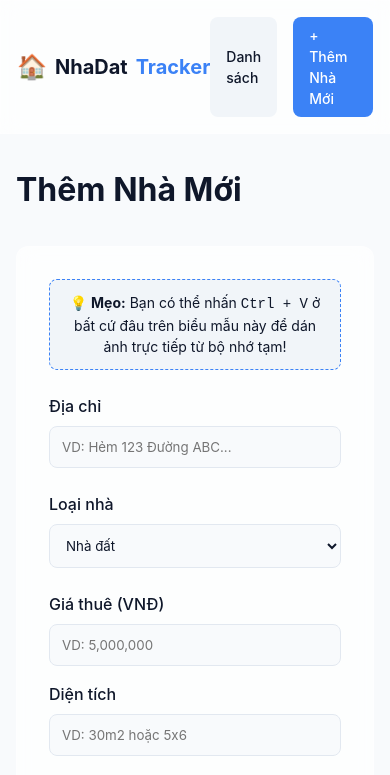
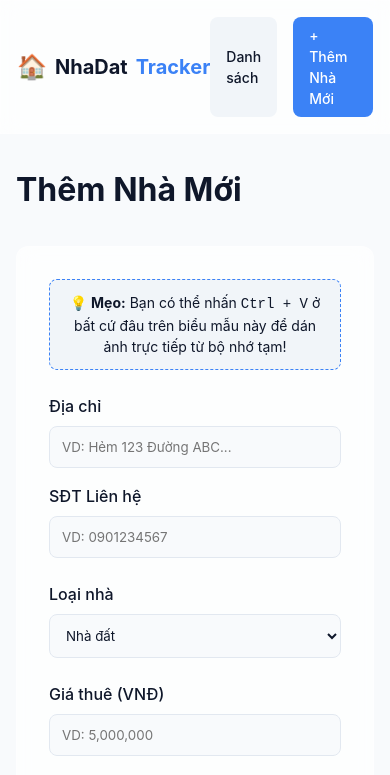
Before and after one commit to huy4vn/nha-dat, a Next.js app: page /add in a window 390 px wide. Shown: the top 775 px of the page. Built offline with nearby package versions, Linux system fonts and the light colour scheme; no server answers.

Commit message:
Add contact phone number field

```diff
--- a/src/app/add/page.tsx
+++ b/src/app/add/page.tsx
@@ -15,6 +15,7 @@ export default function AddHousePage() {
     description: '',
     price: '',
     area: '',
+    phone: '',
     type: 'Nhà đất',
     imageUrls: [] as string[],
   });
@@ -88,6 +89,7 @@ export default function AddHousePage() {
         description: formData.description,
         price: Number(formData.price.replace(/\D/g, '')),
         area: formData.area,
+        phone: formData.phone,
         type: formData.type,
         imageUrls: formData.imageUrls,
         ratings: {
@@ -115,7 +117,8 @@ export default function AddHousePage() {
           💡 <strong>Mẹo:</strong> Bạn có thể nhấn <code>Ctrl + V</code> ở bất cứ đâu trên biểu mẫu này để dán ảnh trực tiếp từ bộ nhớ tạm!
         </div>
 
-        <div style={{ marginBottom: '1.5rem' }}>
+        <div className="grid grid-cols-1 md:grid-cols-2 gap-4" style={{ marginBottom: '1.5rem' }}>
+          <div>
             <label style={{ display: 'block', marginBottom: '0.5rem', fontWeight: 500 }}>Địa chỉ</label>
             <input
               type="text"
@@ -126,6 +129,18 @@ export default function AddHousePage() {
               style={{ width: '100%', padding: '0.75rem', borderRadius: 'var(--radius-md)', border: '1px solid var(--border-color)', backgroundColor: 'var(--bg-primary)', color: 'var(--text-primary)' }}
               placeholder="VD: Hẻm 123 Đường ABC..."
             />
+          </div>
+          <div>
+            <label style={{ display: 'block', marginBottom: '0.5rem', fontWeight: 500 }}>SĐT Liên hệ</label>
+            <input
+              type="tel"
+              name="phone"
+              value={formData.phone}
+              onChange={handleChange}
+              style={{ width: '100%', padding: '0.75rem', borderRadius: 'var(--radius-md)', border: '1px solid var(--border-color)', backgroundColor: 'var(--bg-primary)', color: 'var(--text-primary)' }}
+              placeholder="VD: 0901234567"
+            />
+          </div>
         </div>
 
         <div style={{ marginBottom: '1.5rem' }}>
```
Also changed, not shown: src/app/edit/[id]/page.tsx (+17 -1 lines), src/components/HouseCard.tsx (+8 -2 lines). Lines whose indentation alone changed are shown as unchanged.
